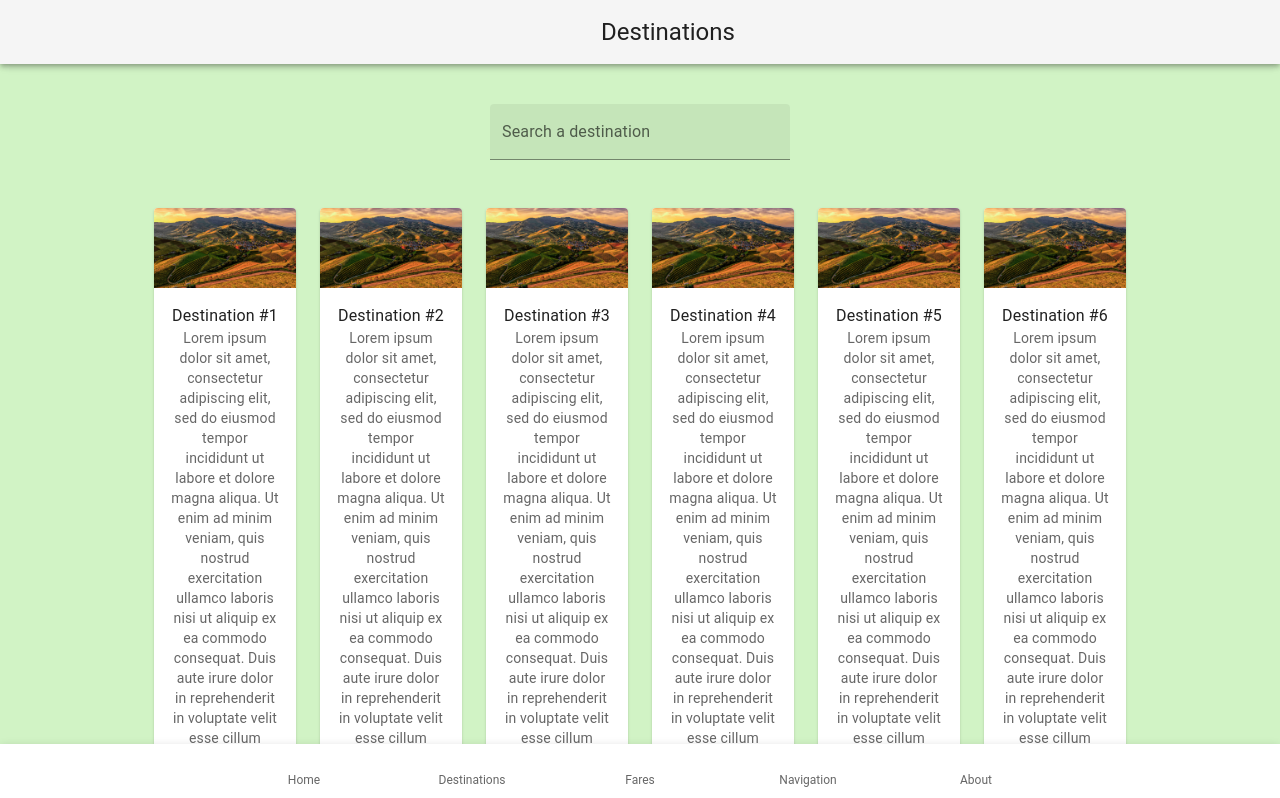
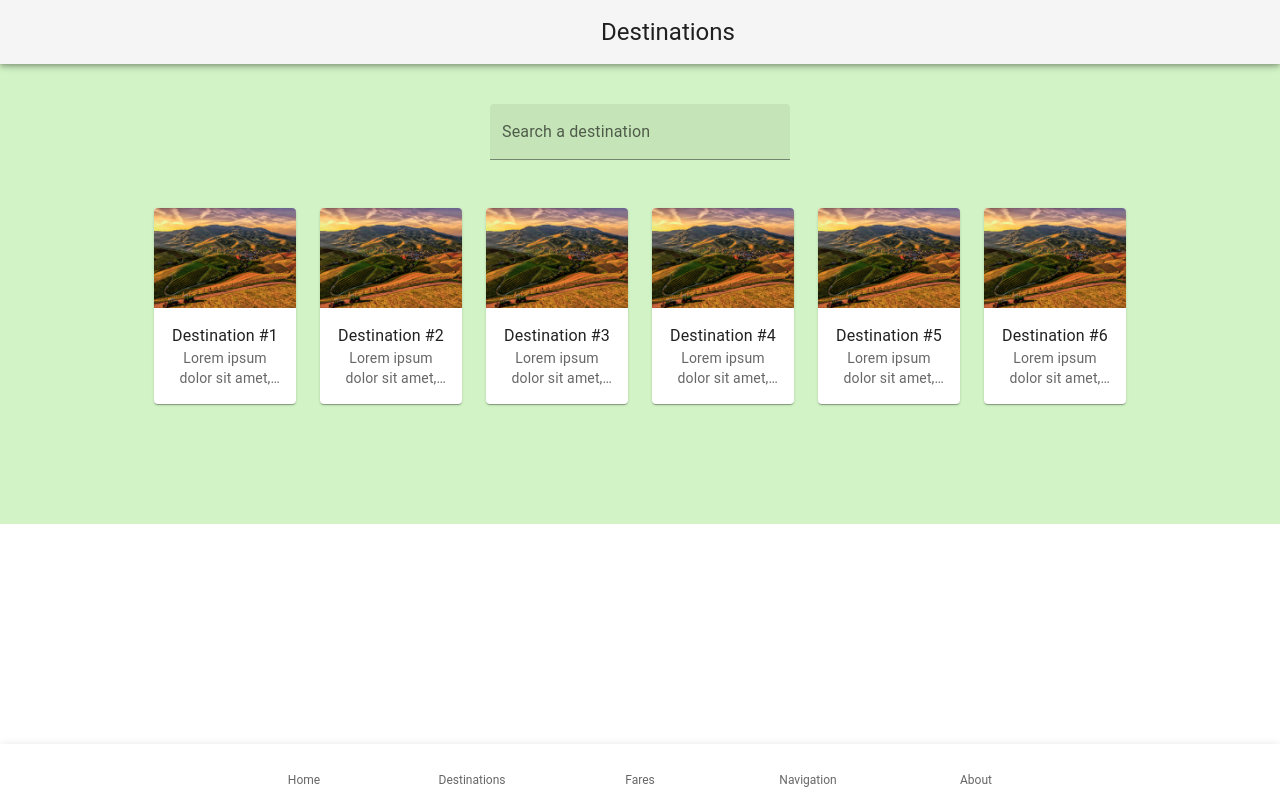
Before and after one commit to by-jenneigh/tara, a Next.js app: page /destinations in a window 1280 px wide. Shown: the top 798 px of the page. Built offline with nearby package versions, Linux system fonts and the light colour scheme; some icons are missing.

Commit message:
Extend card to be clickable

```diff
--- a/app/components/common/card.tsx
+++ b/app/components/common/card.tsx
@@ -1,3 +1,4 @@
+import { CardActionArea } from "@mui/material";
 import Card from "@mui/material/Card";
 import CardContent from "@mui/material/CardContent";
 import CardMedia from "@mui/material/CardMedia";
@@ -8,15 +9,17 @@ type DestinationCardProps = {
   name: string;
   image: string | ReactNode;
   description?: string;
+  onCardClick?: () => void;
 };
 
 export default function DestinationCard(props: DestinationCardProps) {
-  const { name, image, description } = props;
+  const { name, image, description, onCardClick } = props;
 
   return (
     <Card sx={{ maxWidth: 142 }}>
+      <CardActionArea onClick={onCardClick}>
         {typeof image === "string" ? (
-        <CardMedia sx={{ height: 80 }} image={image} title={name} />
+          <CardMedia sx={{ height: 100 }} image={image} title={name} />
         ) : (
           <CardMedia
             sx={{
@@ -44,12 +47,19 @@ export default function DestinationCard(props: DestinationCardProps) {
             <Typography
               align="center"
               variant="body2"
-            sx={{ color: "text.secondary" }}
+              sx={{
+                color: "text.secondary",
+                display: "-webkit-box",
+                WebkitLineClamp: 2,
+                WebkitBoxOrient: "vertical",
+                overflow: "hidden",
+              }}
             >
               {description}
             </Typography>
           )}
         </CardContent>
+      </CardActionArea>
     </Card>
   );
 }
```
Lines whose indentation alone changed are shown as unchanged.
